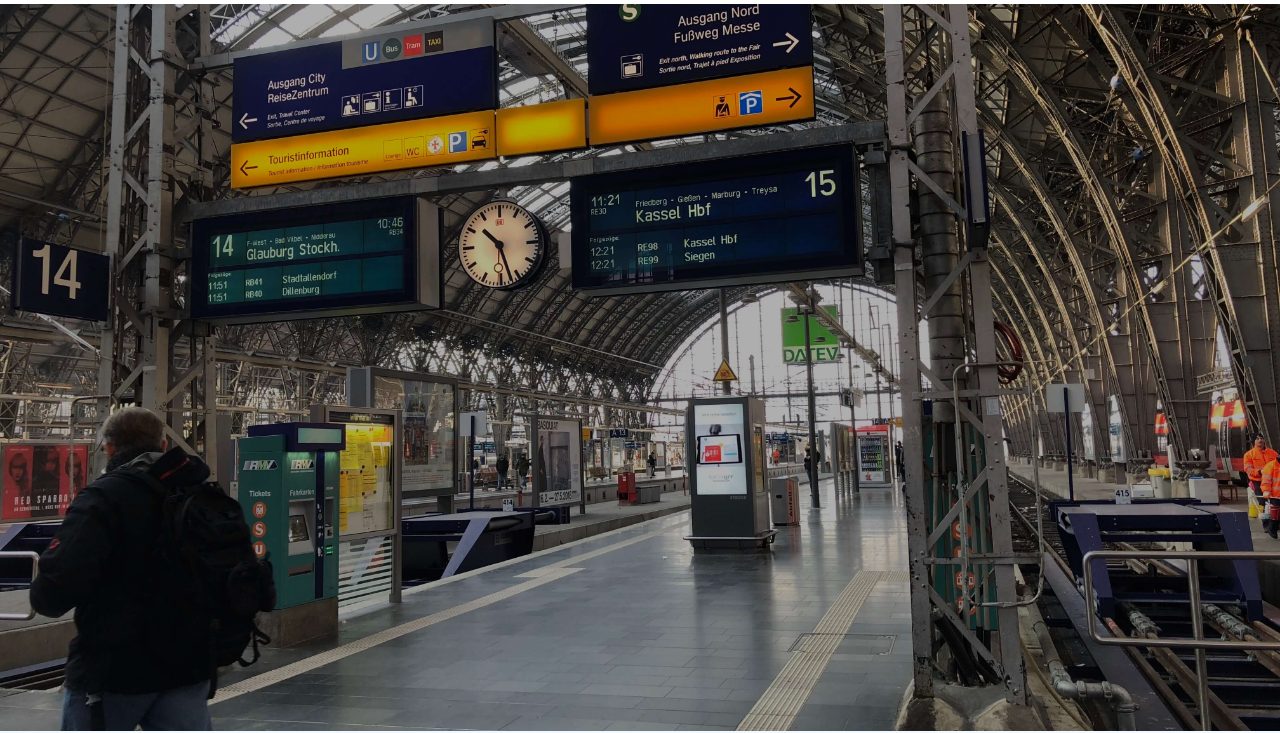
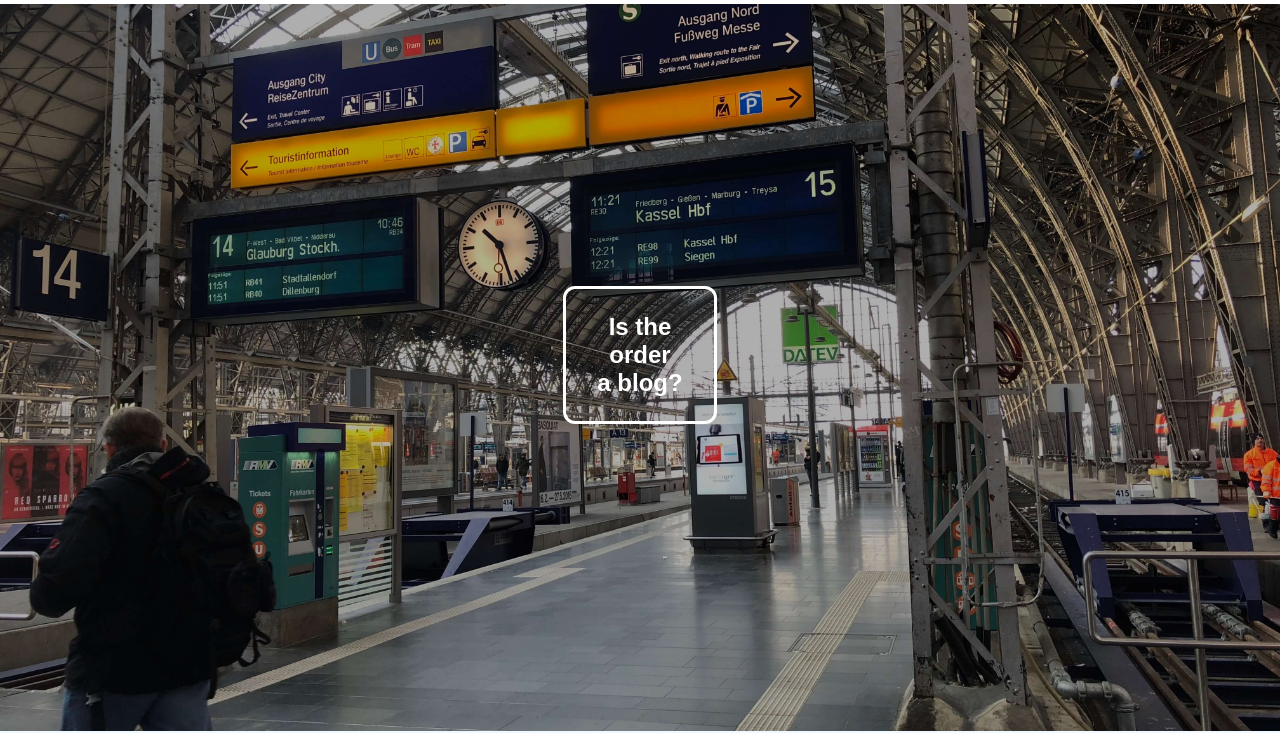
Before and after one commit to RitaChan0401/Blog, a plain HTML site: page TopPage.html in a window 1280 px wide. Shown: the part 69-802 px from the top of the page. Drawn offline with nearby package versions, Linux system fonts and the light colour scheme.

```diff
--- a/TopPage.html
+++ b/TopPage.html
@@ -8,6 +8,7 @@
     <link rel="stylesheet" type="text/css" href="css/menu.css">
     <link rel="stylesheet" type="text/css" href="css/SlideShow.css">
     <link rel="stylesheet" type="text/css"href="css/fullpage.min.css">
+    <link rel="stylesheet" type="text/css"href="css/topstyle.css">
     <script src="https://ajax.googleapis.com/ajax/libs/jquery/2.2.4/jquery.min.js"></script>
     <script type="text/javascript" src="js/slideshow.js"></script>
     <script type="text/javascript" src="js/fullPage.js"></script>
@@ -43,7 +44,6 @@
         <div id="fullpage">
             <div class="section">
                 <ul class="slide">
-
                     <li><img src="img/IMG_0738.jpg" alt=""></li>
                     <li><img src="img/IMG_0968.jpg" alt=""></li>
                     <li><img src="img/IMG_1022.jpg" alt=""></li>
@@ -52,6 +52,7 @@
                     <li><img src="img/IMG_0968.jpg" alt=""></li>
                     <li><img src="img/IMG_1566.jpg" alt=""></li>
                 </ul>
+                <p class="title">Is the order <br>a blog?</p>
             </div>
             <div class="section">Some section</div>
             <div class="section">Some section</div>
--- a/css/SlideShow.css
+++ b/css/SlideShow.css
@@ -3,7 +3,7 @@ body{
     padding:0;
 }
 .slide{
-    position: absolute;
+    position: relative;
     list-style: none; /*li要素のリストマーク（・）を消す*/
     z-index: 1;
 
--- a/css/topstyle.css
+++ b/css/topstyle.css
@@ -0,0 +1,18 @@
+.title{
+    position: absolute;/*絶対配置*/
+    color: white;
+    top: 50%;
+    left: 50%;
+    -ms-transform: translate(-50%,-50%);
+    -webkit-transform : translate(-50%,-50%);
+    transform : translate(-50%,-50%);
+    width: 100px;
+    text-align: center;
+    z-index: 10;
+    font-weight: bold;
+    font-size: 150%;
+
+    border: solid 3px white;/*線色*/
+    padding: 1.0em;/*文字周りの余白*/
+    border-radius: 0.5em;/*角丸*/
+}
```
